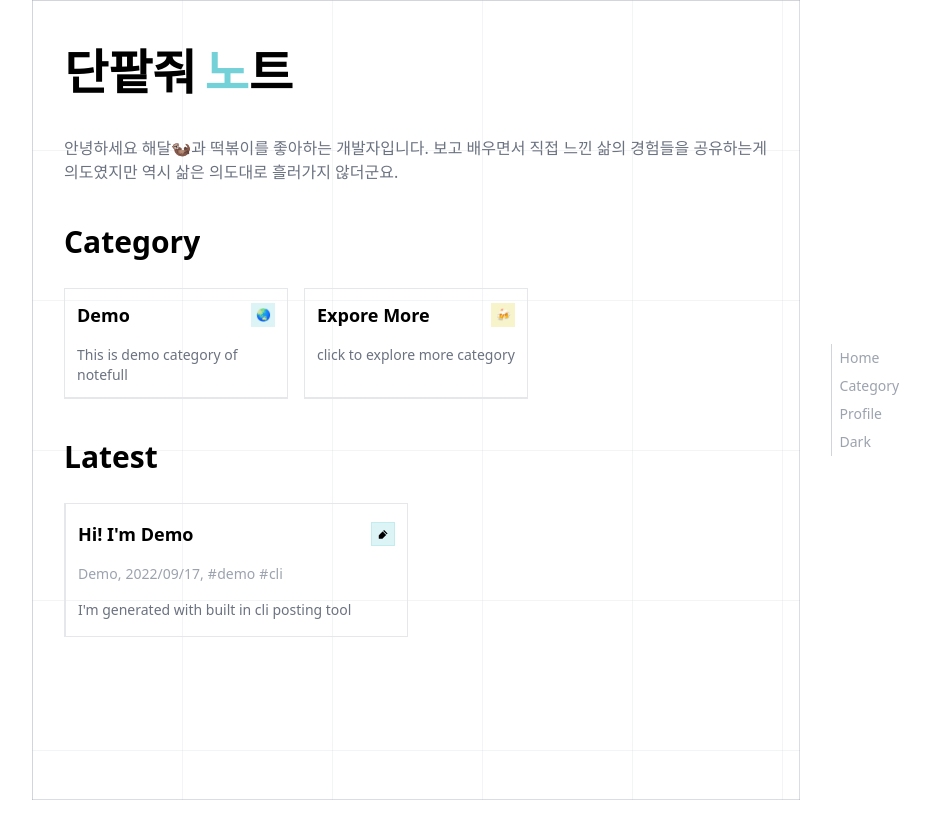
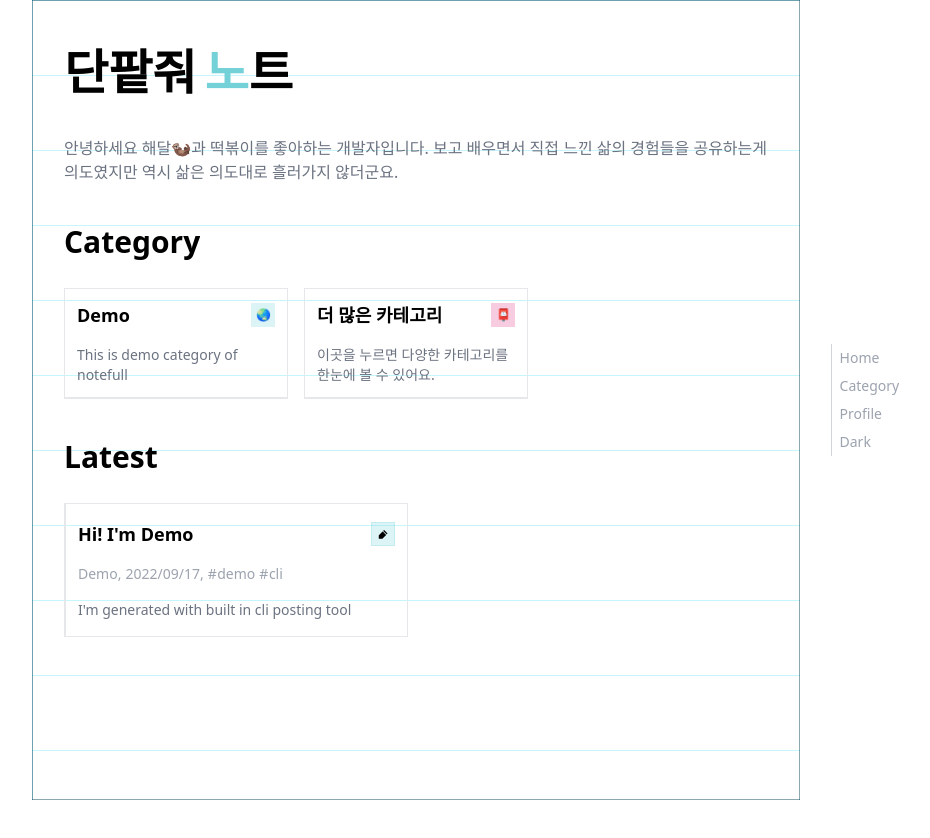
Before and after one commit to danpacho/danpalog2, a Next.js app: page / in a window 1280 px wide. Shown: the top 838 px of the page, without its empty margins (224-1154 px from the left). Built offline with nearby package versions, Linux system fonts and the light colour scheme.

Commit message:
:lipstick: update: customize style component

```diff
--- a/src/components/_common/CategoryLinkLayer.tsx
+++ b/src/components/_common/CategoryLinkLayer.tsx
@@ -18,11 +18,11 @@ function CategoryLinkLayer({
             ))}
             {displayCategoryPageLinkBtn && (
                 <CategoryLink
-                    category="Expore More"
+                    category="더 많은 카테고리"
                     categoryUrl="/category"
-                    color="#ded235"
-                    description="click to explore more category"
-                    emoji="🍻"
+                    color="#de3587"
+                    description="이곳을 누르면 다양한 카테고리를 한눈에 볼 수 있어요."
+                    emoji="📮"
                 />
             )}
         </Grid>
--- a/src/components/_layout/index.tsx
+++ b/src/components/_layout/index.tsx
@@ -43,7 +43,16 @@ function Layout({
             </div>
             {pageType !== "Post" && <MainNav />}
 
-            <NoteBackground rectWidth={150} rectHeight={150} />
+            <NoteBackground
+                rectStrokeLight="stroke-cyan-300"
+                outerRectStrokeLight="stroke-cyan-900"
+                rectStrokeDark="dark:stroke-cyan-900"
+                outerRectStrokeDark="dark:stroke-cyan-200"
+                outerRectStrokeWidth={1}
+                rectStrokeWidth={0.75}
+                rectWidth={10000}
+                rectHeight={75}
+            />
         </main>
     )
 }
--- a/src/pages/category.tsx
+++ b/src/pages/category.tsx
@@ -28,7 +28,7 @@ function AllCategoryPage({ allCategoryInfo }: AllCategoryPageProps) {
         <>
             <Banner
                 title="Category"
-                description="all category here!"
+                description="카테고리 맛집 오픈"
                 hex={config.themeColor}
                 containerStyleClass="mb-4"
             />
```
